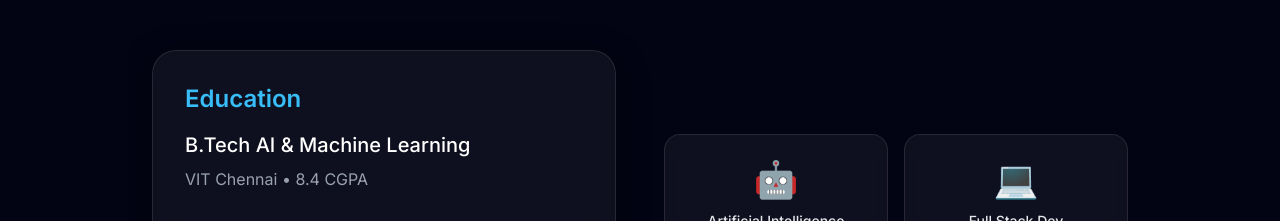
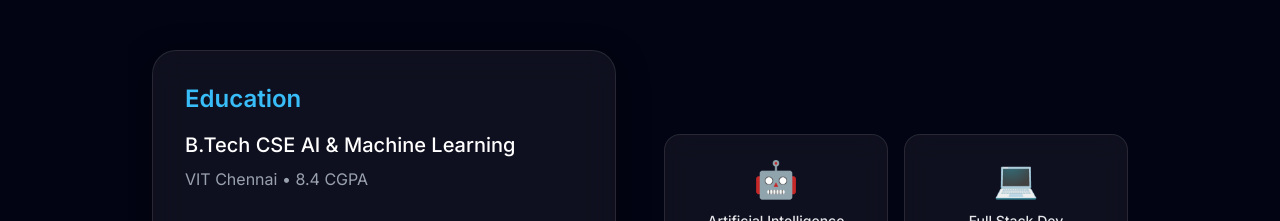
Before and after one commit to SanketKumarKar/my-portfolio, a React (Vite) app: page / in a window 1280 px wide. Shown: the part 980-1201 px from the top of the page. Built offline with nearby package versions, Linux system fonts and the light colour scheme.

Commit message:
Update degree name in About section

```diff
--- a/src/components/Sections/About.tsx
+++ b/src/components/Sections/About.tsx
@@ -23,7 +23,7 @@ export default function About() {
             className="glass-card p-8 rounded-3xl"
           >
             <h3 className="text-2xl font-semibold mb-4 text-brand-cyan">Education</h3>
-            <p className="text-xl mb-2 font-medium">B.Tech AI & Machine Learning</p>
+            <p className="text-xl mb-2 font-medium">B.Tech CSE AI & Machine Learning</p>
             <p className="text-gray-400 mb-6">VIT Chennai • 8.4 CGPA</p>
 
             <p className="text-gray-300 leading-relaxed mb-6">
```
